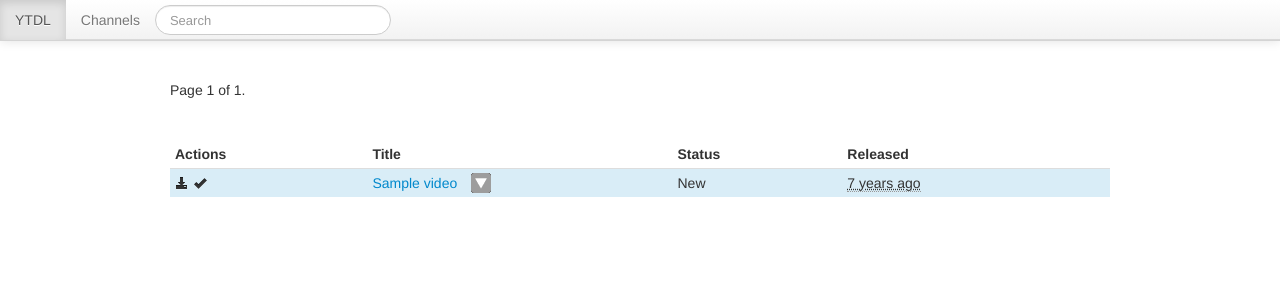
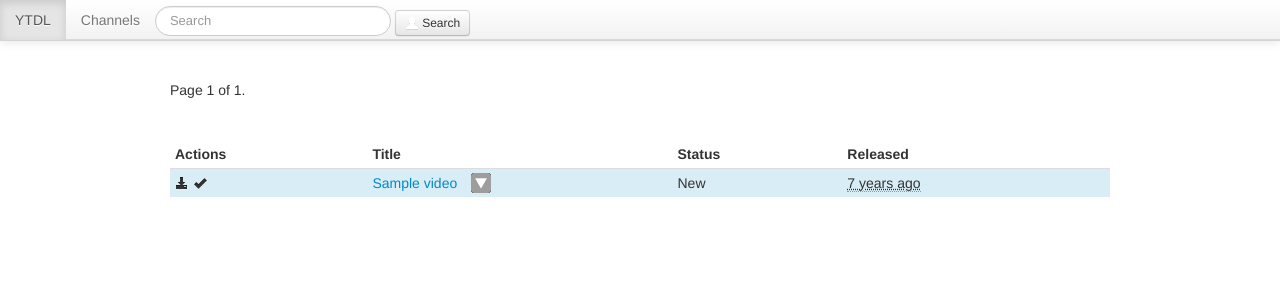
Before and after one commit to dbr/webtools, a Django app: page /youtube/channel/1 in a window 1280 px wide. Shown: the top 300 px of the page. Run offline with Django 3.2, Linux system fonts and the light colour scheme; tables that the repository leaves empty hold one stand-in row (values such as "Sample post"); parts of the project's set-up code (start-up, migrations or seed data) failed here and were passed over.

Commit message:
Search box working on videos

```diff
--- a/webtools/templates/ytdl/navbar.html
+++ b/webtools/templates/ytdl/navbar.html
@@ -3,8 +3,11 @@
     <ul class="nav">
       <li class="active"><a href="{% url ytdl.views.index %}">YTDL</a></li>
       <li><a href="../../">Channels</a></li>
-      <form class="navbar-search pull-right">
-        <input type="text" class="search-query" placeholder="Search" id="filter" value="{{ query }}">
+      <form class="navbar-search pull-right" action="#" method="GET">
+        <input type="text" class="search-query" name="search" placeholder="Search" id="filter" value="{{ query }}">
+        <button type="submit" class="btn btn-small">
+          <i class="icon-user icon-white"></i> Search
+        </button>
       </form>
     </ul>
   </div>
```
